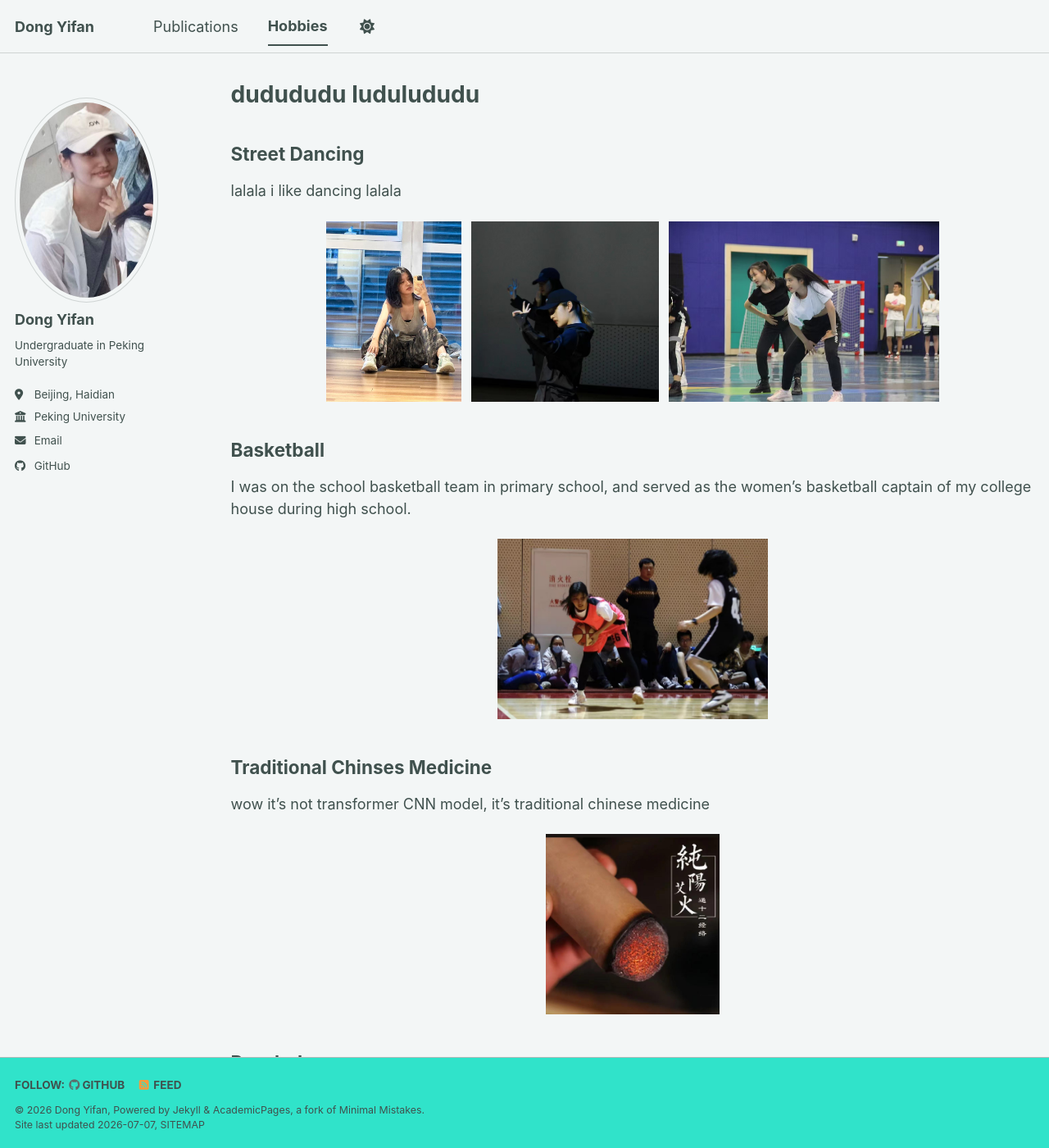
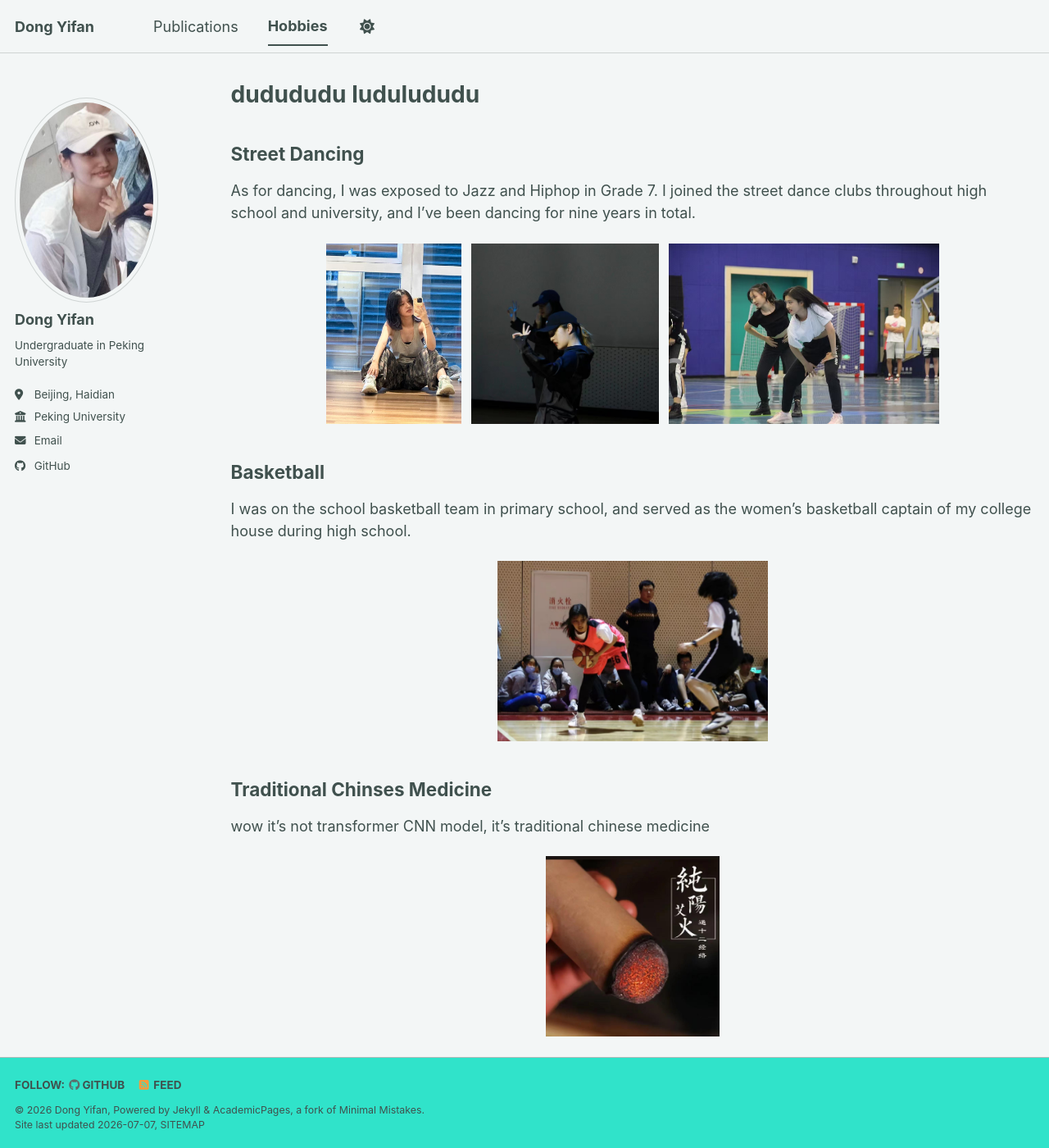
Before and after one commit to Dongdayeyeye/Dongdayeyeye.github.io, a Jekyll site: the page built from _pages/hobbies.md, in a window 1280 px wide and 1400 px high. Shown: the whole window at 82% size. Built offline with Jekyll 4.4.1, drawn with Linux system fonts in a browser that asks for light colours; a style sheet for code colours, icons or effects is not loaded; some of the changed text lies outside the part shown.

Commit message:
Revise hobby descriptions for clarity and detail
Updated descriptions for hobbies including street dancing and yoga.

```diff
--- a/_pages/hobbies.md
+++ b/_pages/hobbies.md
@@ -6,7 +6,7 @@ author_profile: true
 ---
 
 ## Street Dancing
-lalala i like dancing lalala
+As for dancing, I was exposed to Jazz and Hiphop in Grade 7. I joined the street dance clubs throughout high school and university, and I’ve been dancing for nine years in total.
 <div style="display: flex; gap: 12px; justify-content: center;">
   <img src="../images/dancing1.jpg" style="height: 220px; object-fit: contain;" alt="图1">
   <img src="../images/dancing2.jpg" style="height: 220px; object-fit: contain;" alt="图2">
@@ -29,4 +29,4 @@ wow it's not transformer CNN model, it's traditional chinese medicine
 Engaged in long-term counseling for five years (no mental illness) and accumulated substantial psychology knowledge.
 
 ## Yoga
-lalala yoga is tiring
+Yoga is my new hobby this year, and I’m steadily working on mastering the tripod headstand.
```
